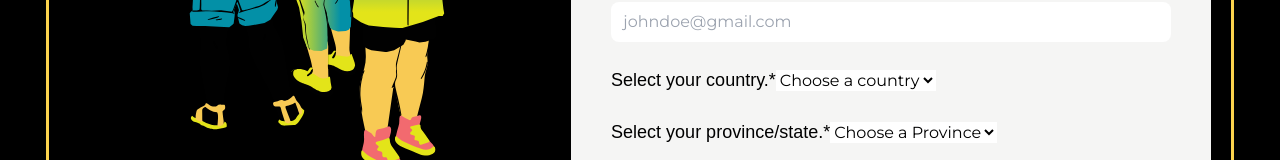
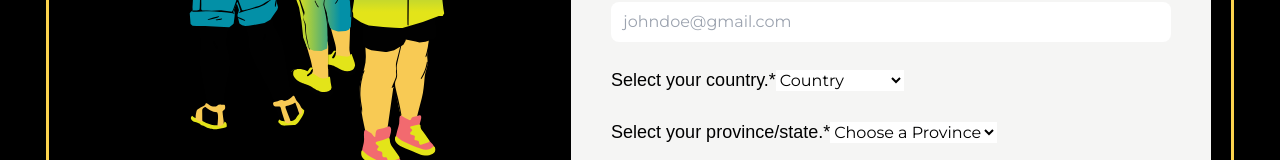
Before and after one commit to sweetmangoes/landing-page, a Next.js app in the folder metrofit-landing/: page /waitlist in a window 1280 px wide. Shown: the part 425-585 px from the top of the page. Built offline with nearby package versions, Linux system fonts and the light colour scheme; a web font is replaced by a local one.

Commit message:
small changes on grammar

```diff
--- a/metrofit-landing/components/WaitlistForm.js
+++ b/metrofit-landing/components/WaitlistForm.js
@@ -91,7 +91,7 @@ export default function WaitlistForm() {
                 id="countries"
                 className='bg-white font-montserrat'
               >
-                <option selected value=''>Choose a country</option>
+                <option selected value=''>Country</option>
                 <option value="US">United States</option>
                 <option value="CA">Canada</option>
                 <option value="FR">France</option>
```
